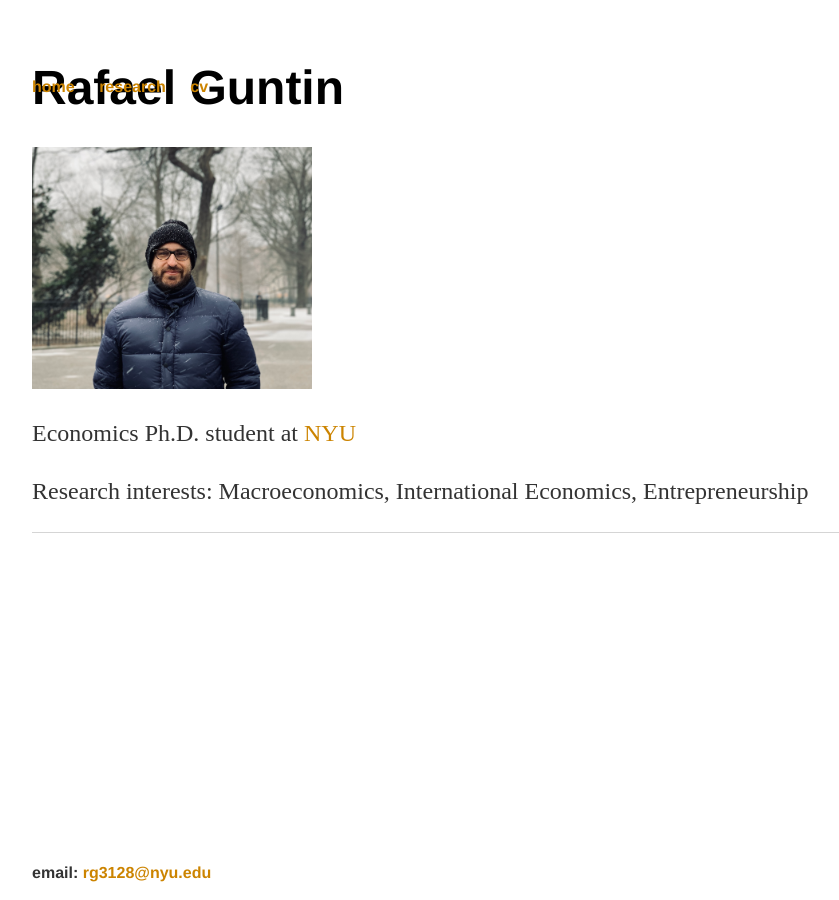
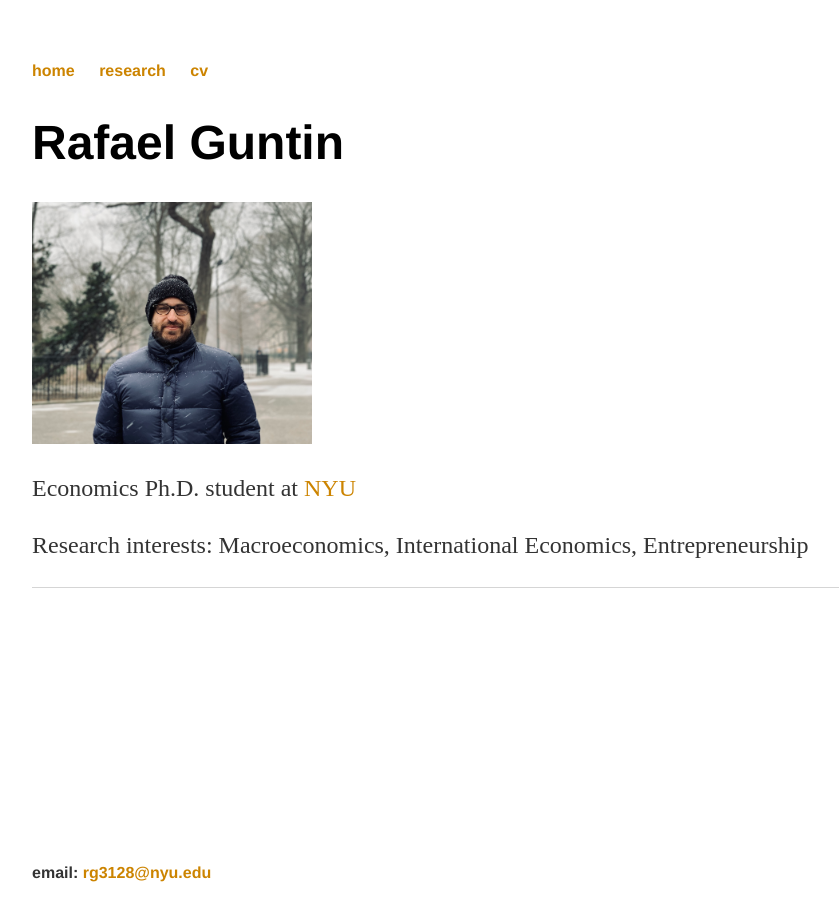
Before and after one commit to rafaguntin/rafaguntin.github.io, a Jekyll site: the page built from index.html, in a window 1280 px wide. Shown: the whole page, without its empty margins (64-903 px from the left). Built offline with Jekyll 4.4.1, drawn with Linux system fonts in a browser that asks for light colours.

Commit message:
Update main.css

```diff
--- a/css/main.css
+++ b/css/main.css
@@ -15,7 +15,7 @@ h4 { font-size: 1.9em; }
 nav ul, footer ul { font-size: 1em; font-family: 'Helvetica', 'Arial', 'Sans-Serif'; padding: 0px; list-style: none; font-weight: bold; }
 nav ul li, footer ul li { display: inline; margin-right: 20px; }
 
-nav ul {position: fixed; width: 100%;}
+/*nav ul {position: fixed; width: 100%;}*/
 footer ul {position: fixed; bottom: 0; width: 100%;}
 
 footer { border-top: 1px solid #d5d5d5; font-size: 1em; }
```
